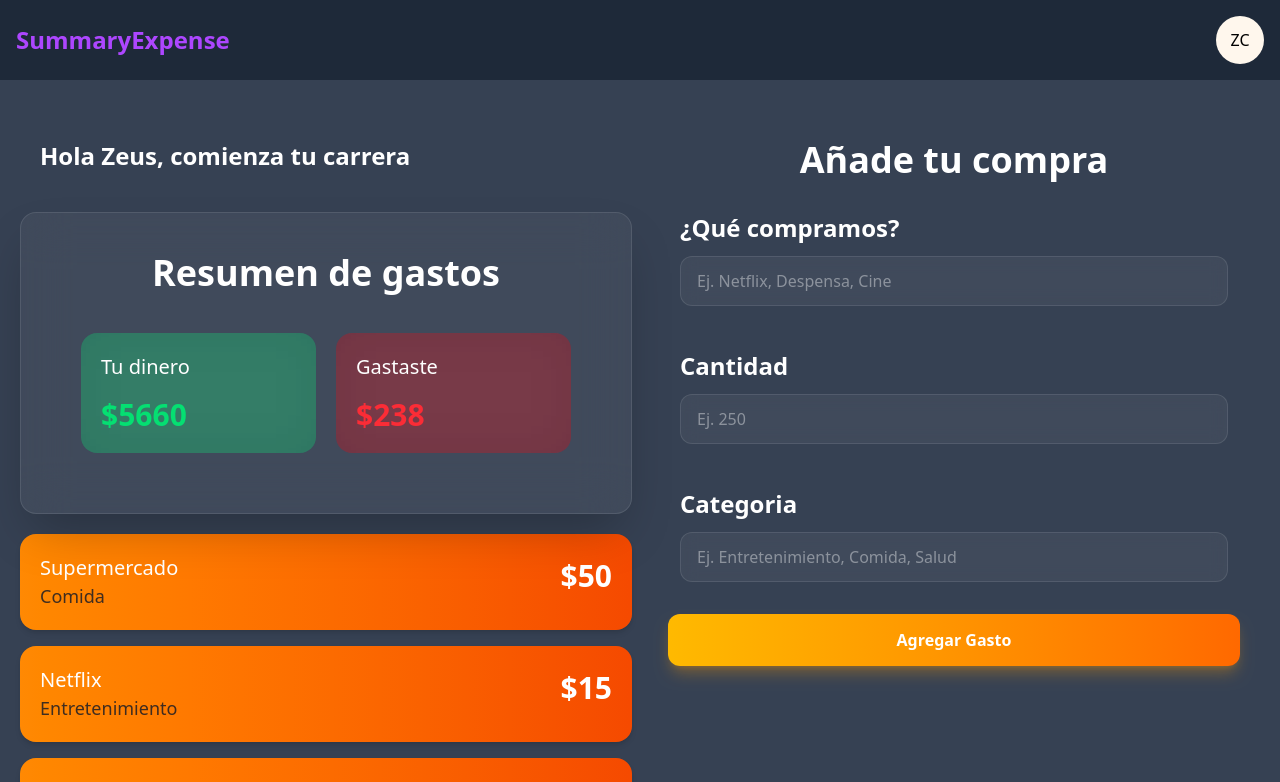
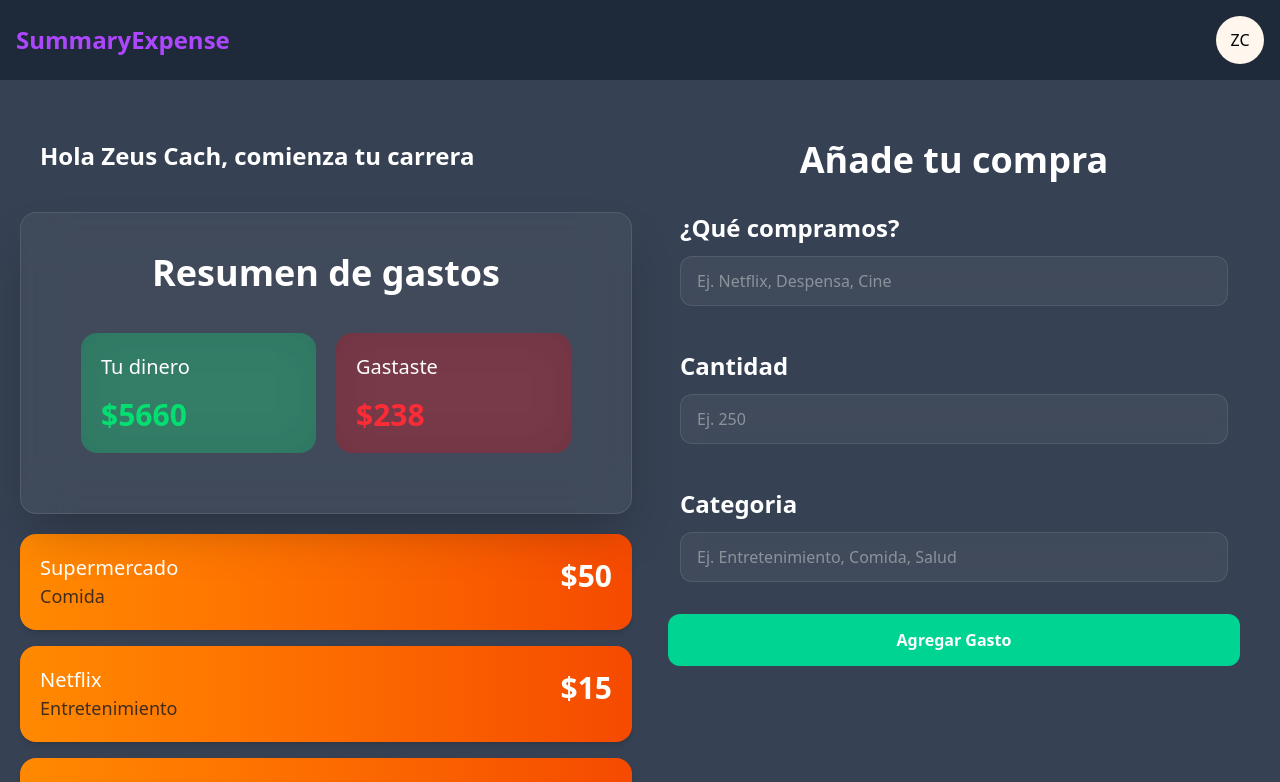
Before and after one commit to zeusCach/SummaryExpense, a React (Vite) app: page / in a window 1280 px wide. Shown: the top 782 px of the page. Built offline with nearby package versions, Linux system fonts and the light colour scheme.

Commit message:
Ajustando el context del usuario

```diff
--- a/src/components/FormExpense.jsx
+++ b/src/components/FormExpense.jsx
@@ -51,7 +51,7 @@ export default function FormExpense() {
                         />
                     </div>
 
-                    <button className="w-full bg-gradient-to-r from-amber-400 to-orange-500 text-white font-semibold px-6 py-3.5 rounded-xl shadow-lg shadow-amber-500/30 hover:shadow-xl hover:shadow-amber-500/40 hover:scale-[1.02] active:scale-[0.98] transition-all duration-200">
+                    <button className="w-full bg-emerald-400 text-white font-semibold px-6 py-3.5 rounded-xl cursor-pointer">
                         Agregar Gasto
                     </button>
                 </form>
--- a/src/components/Summary.jsx
+++ b/src/components/Summary.jsx
@@ -1,19 +1,21 @@
-import { useState } from "react"
+import { useContext, useState } from "react"
 import { expensesDB } from "../data/data"
 import InfoSummary from "./InfoSummary";
+import { UserContext } from "../context/userContext";
 
 
 
 export default function Summary() {
     const [db] = useState(expensesDB)
-    console.log(db);
 
+    const { userName } = useContext(UserContext);
+    console.log(userName)
     return (
         <>
 
             <div className="w-full max-w-2xl mx-auto">
 
-                <h1 className='text-white font-bold text-2xl px-5 py-10'>Hola Zeus, comienza tu carrera</h1>
+                <h1 className='text-white font-bold text-2xl px-5 py-10'>Hola {userName}, comienza tu carrera</h1>
 
                 <InfoSummary />
 
```
